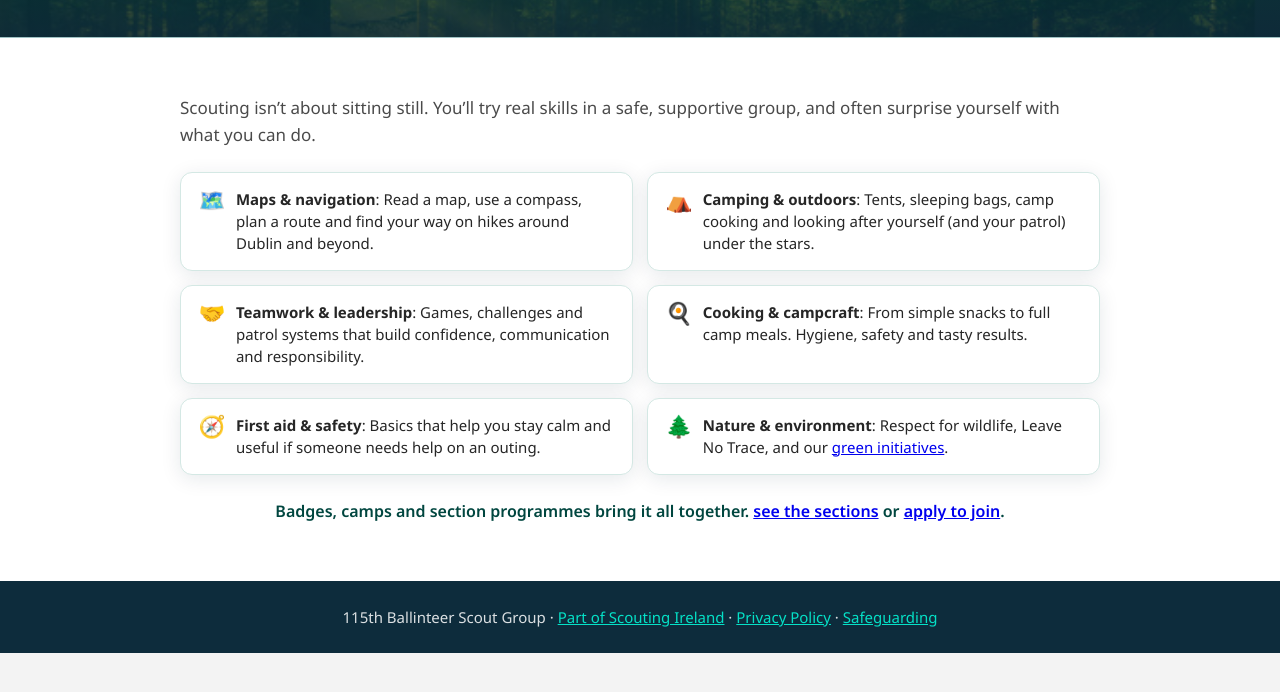
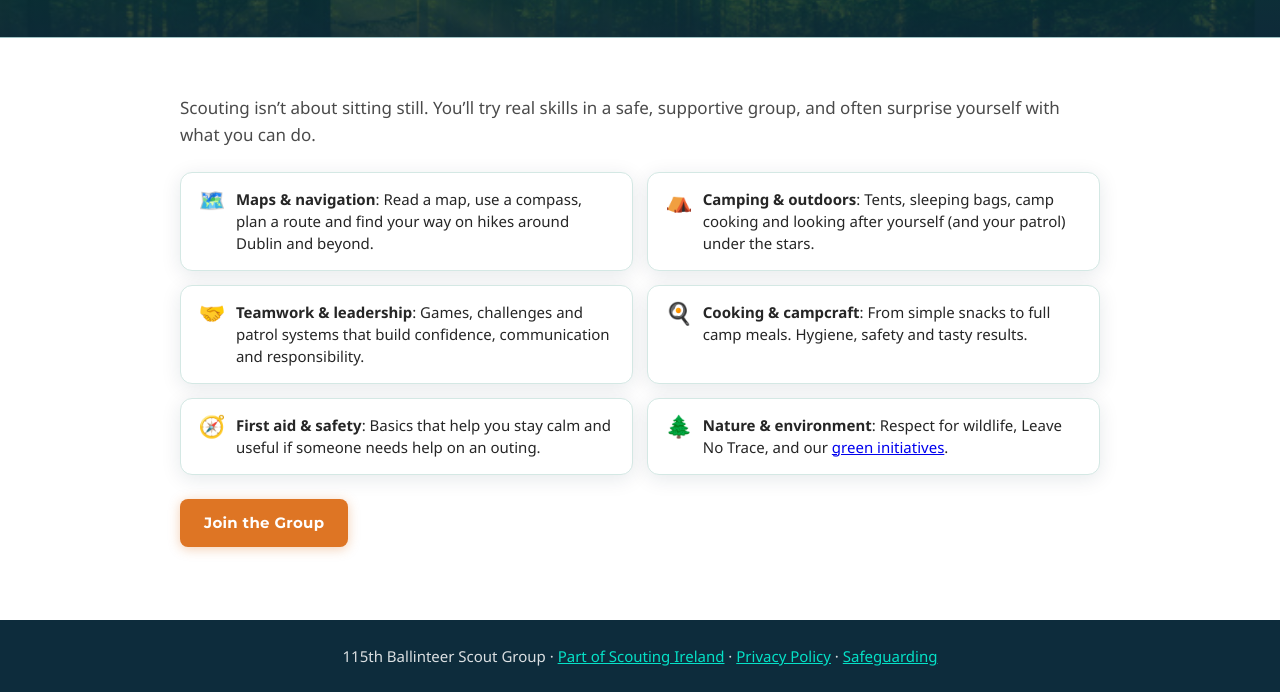
Before and after one commit to KMulligan2020/115-ballinteer-scouts, a plain HTML site: page pages/skills.html in a window 1280 px wide. Shown: the part 294-986 px from the top of the page. Before the commit the page ends 947 px from the top, so only its background shows below. Drawn offline with Linux system fonts and the light colour scheme.

Commit message:
Replace plain text CTA on skills page with orange Join button
Consistent with sections and group-info pages.

Co-Authored-By: Claude Sonnet 4.6 <noreply@anthropic.com>

```diff
--- a/pages/skills.html
+++ b/pages/skills.html
@@ -94,7 +94,7 @@
           <li class="skills-item"><span class="skills-icon" aria-hidden="true">🧭</span><span><strong>First aid &amp; safety</strong>: Basics that help you stay calm and useful if someone needs help on an outing.</span></li>
           <li class="skills-item"><span class="skills-icon" aria-hidden="true">🌲</span><span><strong>Nature &amp; environment</strong>: Respect for wildlife, Leave No Trace, and our <a href="initiatives.html">green initiatives</a>.</span></li>
         </ul>
-        <p class="skills-footnote">Badges, camps and section programmes bring it all together. <a href="sections.html">see the sections</a> or <a href="join.html">apply to join</a>.</p>
+        <p style="margin-top:1.5rem"><a href="join.html" class="btn btn-primary">Join the Group</a></p>
       </div>
     </section>
   </main>
```
